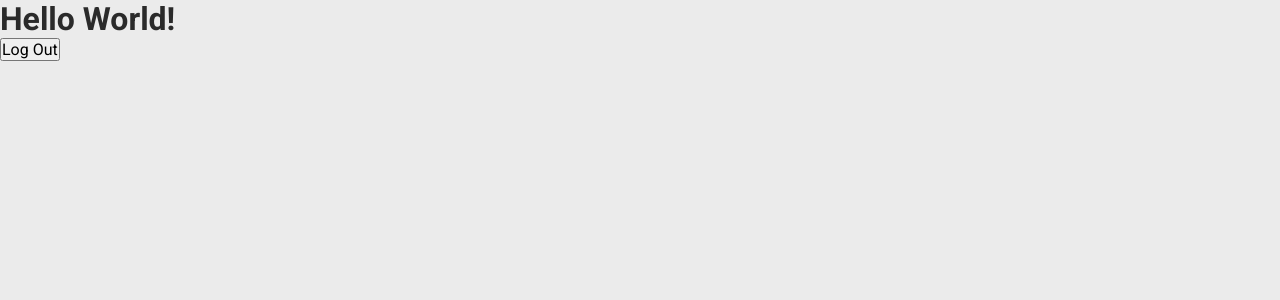
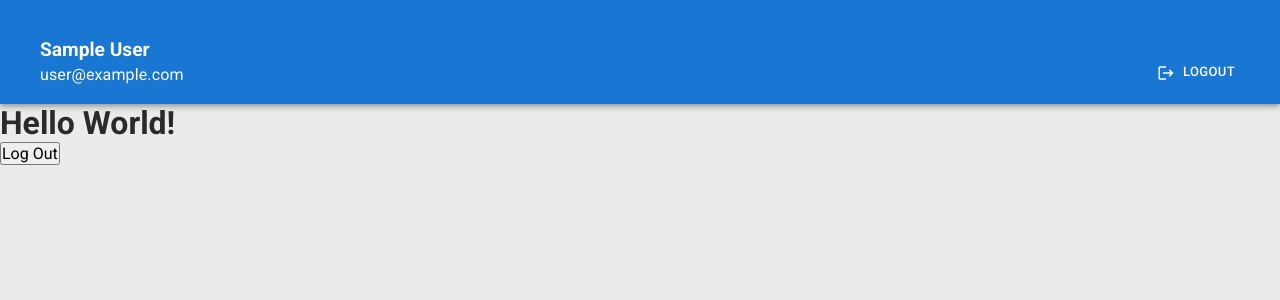
Before and after one commit to diegods-ferreira/teste-front-end-nextjs, a Next.js app: page / in a window 1280 px wide. Shown: the top 300 px of the page. Built offline with nearby package versions, Linux system fonts and the light colour scheme; no server answers; sample sign-in values are in the browser's storage.

Commit message:
Header component created

```diff
--- /dev/null
+++ b/src/components/Header/index.tsx
@@ -0,0 +1,29 @@
+import { useSession, signOut } from 'next-auth/react';
+import { AppBar, Button, Toolbar, Typography } from '@mui/material';
+import { Logout } from '@mui/icons-material';
+
+import styles from './styles.module.scss';
+
+export function Header() {
+  const { data: session } = useSession();
+
+  return (
+    <AppBar component="header" position="static" className={styles.headerContainer}>
+      <Toolbar className={styles.headerContentContainer}>
+        <div className={styles.userInfoContainer}>
+          <Typography variant="h5">{session.user.name}</Typography>
+          <Typography variant="h6">{session.user.email}</Typography>
+        </div>
+
+        <Button
+          size="small"
+          className={styles.logoutButton}
+          startIcon={<Logout />}
+          onClick={() => signOut()}
+        >
+          logout
+        </Button>
+      </Toolbar>
+    </AppBar>
+  );
+}
--- /dev/null
+++ b/src/components/Header/styles.module.scss
@@ -0,0 +1,25 @@
+.headerContainer {
+  padding: 1.5rem 1rem 1rem;
+
+  .headerContentContainer {
+    align-items: flex-end;
+
+    .userInfoContainer {
+      flex: 1;
+
+      h5 {
+        font-size: 1.2rem;
+        font-weight: 700;
+      }
+
+      h6 {
+        font-size: 1rem;
+        font-weight: 400;
+      }
+    }
+
+    .logoutButton {
+      color: inherit;
+    }
+  }
+}
--- /dev/null
+++ b/src/components/Layout/index.tsx
@@ -0,0 +1,15 @@
+import { useSession } from 'next-auth/react';
+
+import { Header } from '../Header';
+
+export function Layout({ children }) {
+  const { data: session } = useSession();
+
+  return (
+    <>
+      {!!session && <Header />}
+
+      {children}
+    </>
+  );
+}
--- a/src/pages/_app.tsx
+++ b/src/pages/_app.tsx
@@ -4,6 +4,9 @@ import { SessionProvider } from 'next-auth/react';
 import { ToastContainer } from 'react-toastify';
 
 import 'react-toastify/dist/ReactToastify.css';
+
+import { Layout } from '../components/Layout';
+
 import '../styles/global.scss';
 
 type MyAppProps = AppProps<{
@@ -13,7 +16,9 @@ type MyAppProps = AppProps<{
 function MyApp({ Component, pageProps: { session, ...pageProps } }: MyAppProps) {
   return (
     <SessionProvider session={session}>
-      <Component {...pageProps} />
+      <Layout>
+        <Component {...pageProps} />
+      </Layout>
 
       <ToastContainer />
     </SessionProvider>
--- a/src/pages/api/auth/[...nextauth].ts
+++ b/src/pages/api/auth/[...nextauth].ts
@@ -26,7 +26,7 @@ export const authOptions: NextAuthOptions = {
           throw new Error('Formato de e-mail inválido.');
         }
 
-        const user = { username, email };
+        const user = { name: username, email };
         return user;
       }
     })
```
